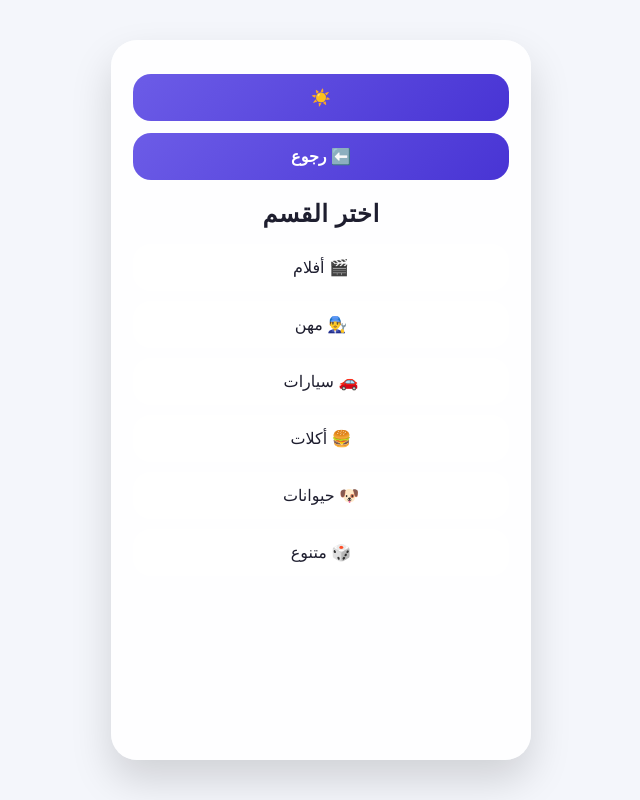
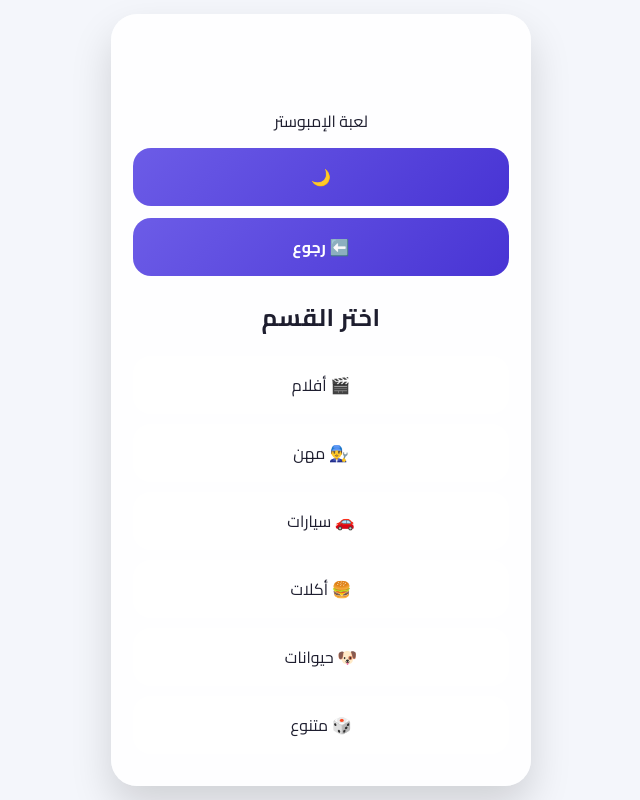
Before and after one commit to ahmedmohamad5596/imposter-game, a plain HTML site: page index.html in a window 1280 px wide. Shown: the whole page, without its empty margins (319-959 px from the left). Drawn offline with Linux system fonts and the light colour scheme.

Commit message:
Enhance index.html with app bar and styles
Added app bar with back button and title, improved viewport settings, and included Google Fonts.

```diff
--- a/index.html
+++ b/index.html
@@ -2,26 +2,27 @@
 <html lang="ar" dir="rtl">
 <head>
   <meta charset="UTF-8">
-  <meta name="viewport" content="width=device-width, initial-scale=1.0">
-<meta name="apple-mobile-web-app-capable" content="yes">
-<meta name="apple-mobile-web-app-status-bar-style" content="black">
-<meta name="theme-color" content="#000000">
-<link rel="apple-touch-icon" href="icon.png">
-
+  <meta name="viewport" content="width=device-width, initial-scale=1.0, maximum-scale=1.0, user-scalable=no">
+  <link href="https://fonts.googleapis.com/css2?family=Cairo:wght@400;700;800&display=swap" rel="stylesheet">
+  <meta name="apple-mobile-web-app-capable" content="yes">
+  <meta name="apple-mobile-web-app-status-bar-style" content="black">
+  <meta name="theme-color" content="#f4f6fb">
   <title>لعبة الإمبوستر</title>
-  <meta name="viewport" content="width=device-width, initial-scale=1.0">
   <link rel="stylesheet" href="style.css">
 </head>
-<audio id="tickSound" src="sounds/tick.mp3"></audio>
-<audio id="revealSound" src="sounds/reveal.mp3"></audio>
-
 <body>
+  <audio id="tickSound" src="sounds/tick.mp3"></audio>
+  <audio id="revealSound" src="sounds/reveal.mp3"></audio>
 
   <div class="app">
-  <button id="themeToggle" onclick="toggleTheme()">☀️</button>
-  <div id="screen"></div>
-</div>
-
+    <div class="app-bar">
+      <button class="back-btn" onclick="goBack()" style="visibility: hidden;">⬅</button>
+      <div class="app-title">لعبة الإمبوستر</div>
+      <button class="theme-btn" onclick="toggleTheme()">🌙</button>
+    </div>
+    <div id="screen" class="center-screen"></div>
+    <div id="bottom-space"></div>
+  </div>
 
   <script src="script.js"></script>
 </body>
```
